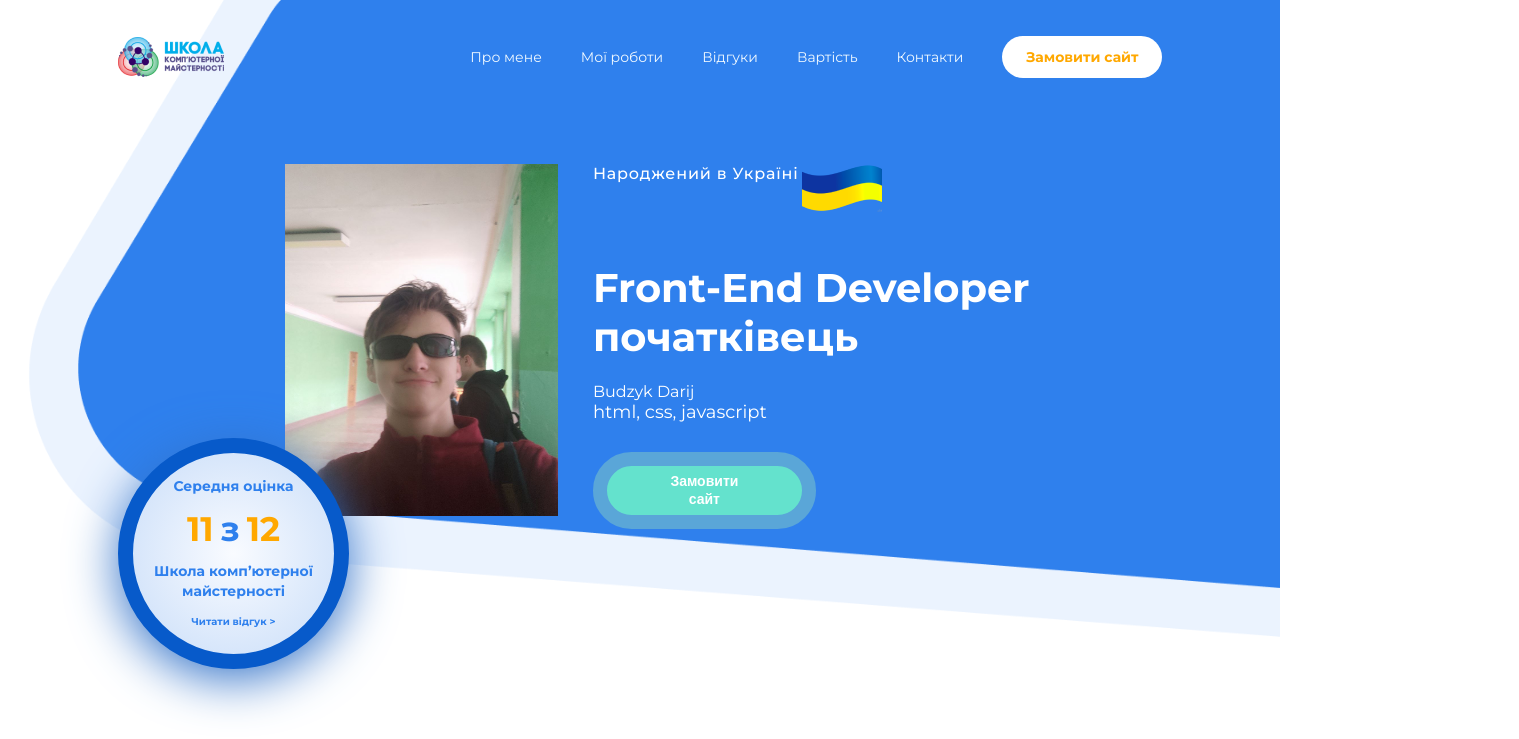
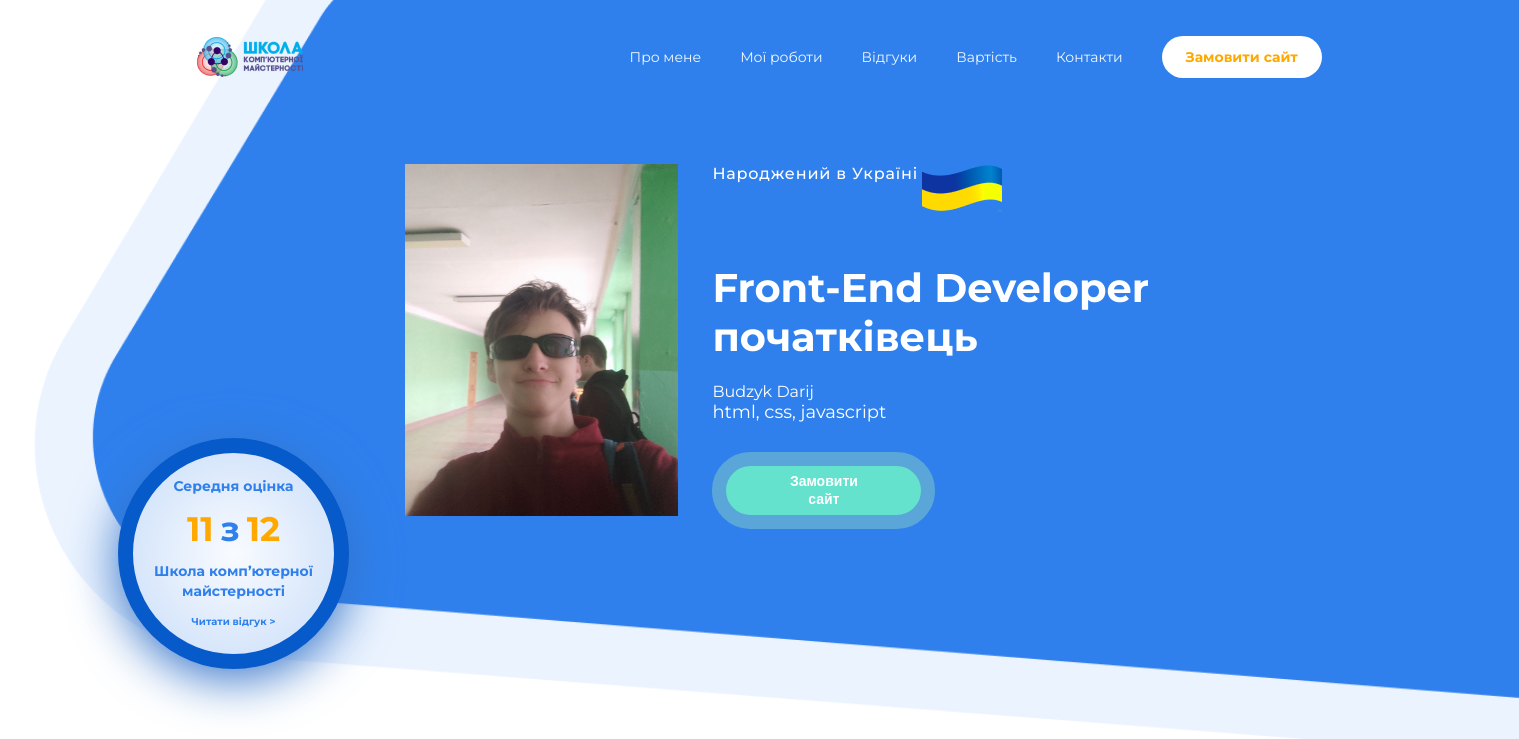
Before and after one commit to DarijB/portfolio, a plain HTML site: page index.html in a window 1280 px wide. Shown: the top 739 px of the page, 1519 px wide, since content can reach past the window. Drawn offline with Linux system fonts and the light colour scheme.

Commit message:
Update style.css

```diff
--- a/css/style.css
+++ b/css/style.css
@@ -6,11 +6,15 @@ body {
   padding: 0;
   box-sizing: border-box;
 }
-/* контейнер */
-/* .container {
+.container{
+  width: 1519px;
   margin: 0 auto;
-  width: 1440px;
-} */
+  }
+
+
+
+
+
 /* перша секція */
 .first {
   padding-bottom: 73px;
@@ -19,7 +23,7 @@ body {
   background-image: url(../img/bg.png);
   margin: 0 auto;
   background-repeat: no-repeat;
-}
+
 /* шапка сайту */
 .header {
   height: 114px;
```
